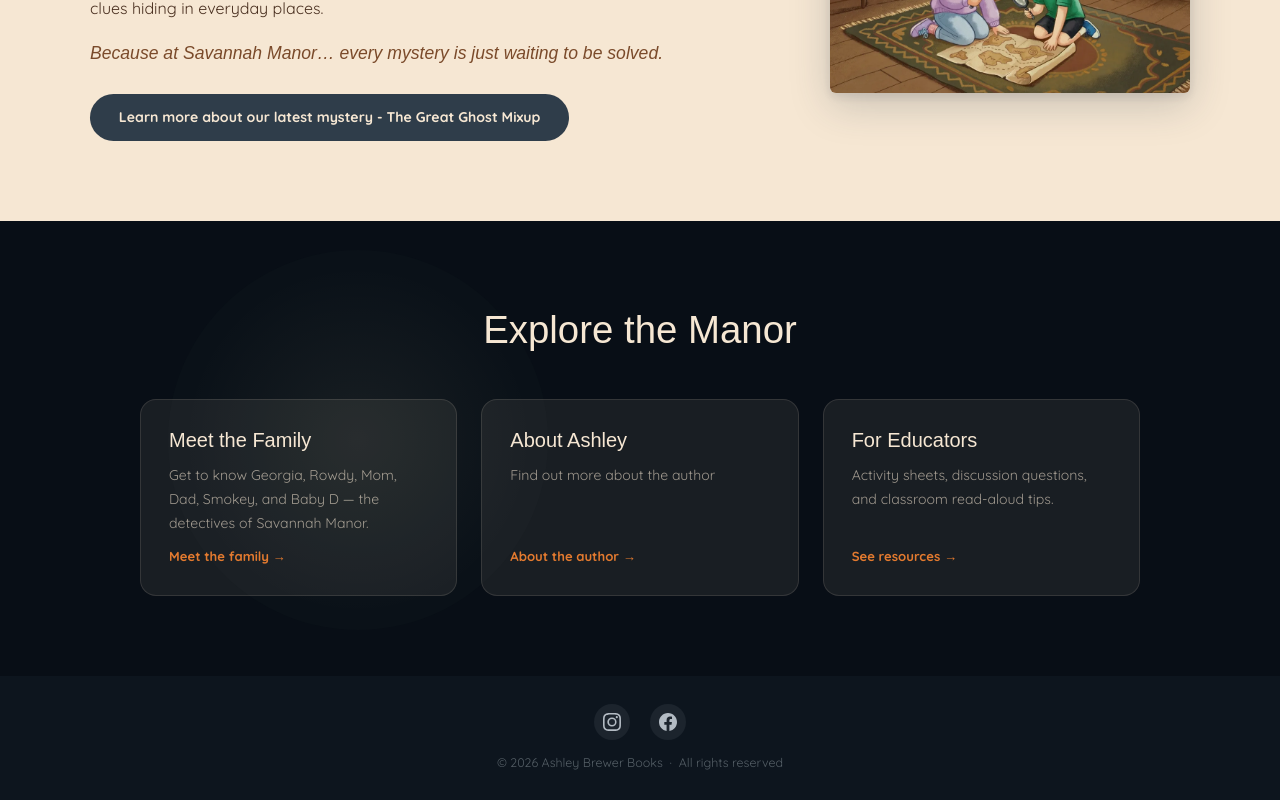
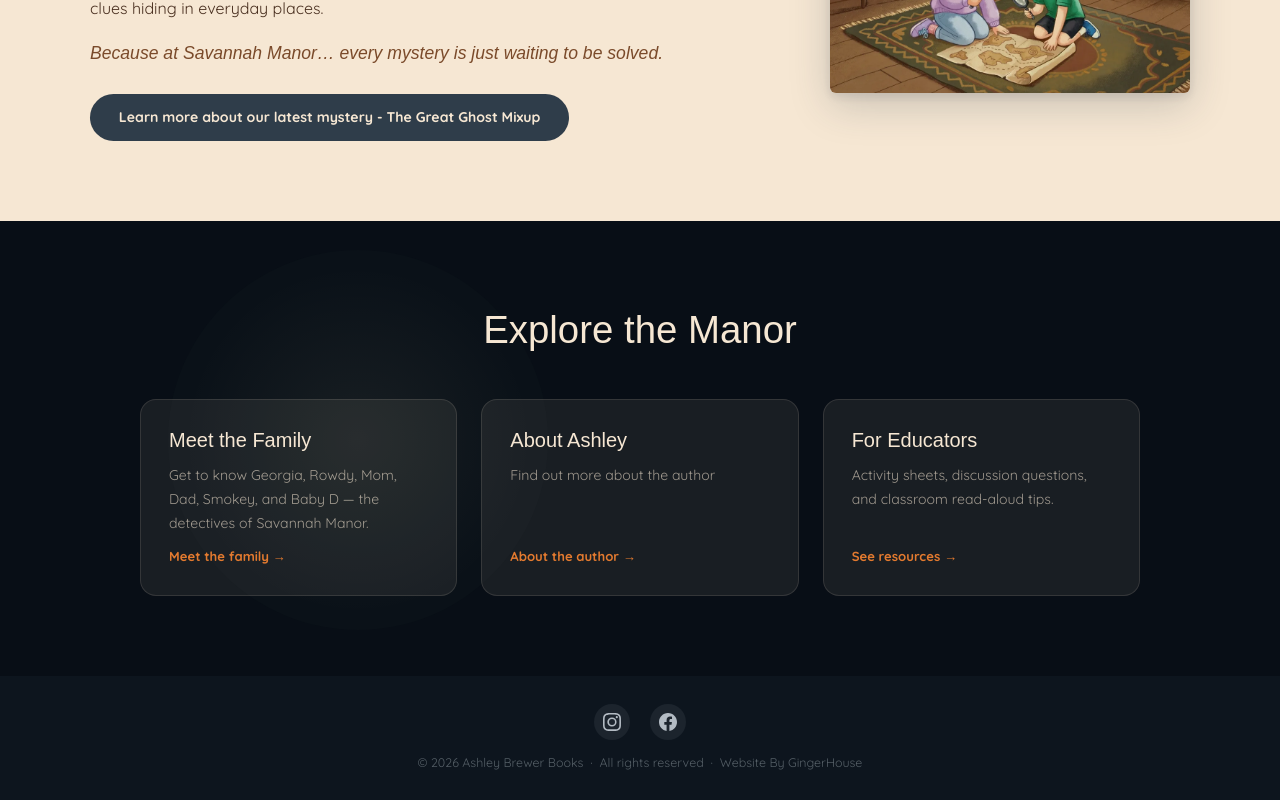
Before and after one commit to kayrahbear/smm_website, a Next.js app: page / in a window 1280 px wide. Shown: the part 1149-1949 px from the top of the page. Built offline with nearby package versions, Linux system fonts and the light colour scheme; a web font is replaced by a local one.

Commit message:
Update page.tsx

```diff
--- a/app/page.tsx
+++ b/app/page.tsx
@@ -138,7 +138,7 @@ export default function HomePage() {
             <img src="/images/facebook.svg" alt="" className="hm-social-icon" />
           </a>
         </div>
-        <p>© 2026 Ashley Brewer Books &nbsp;·&nbsp; All rights reserved</p>
+        <p>© 2026 Ashley Brewer Books &nbsp;·&nbsp; All rights reserved &nbsp;·&nbsp; Website By <a href="https://kayrahbear.github.io/" target="_blank">GingerHouse</a></p>
       </footer>
 
     </main>
```
